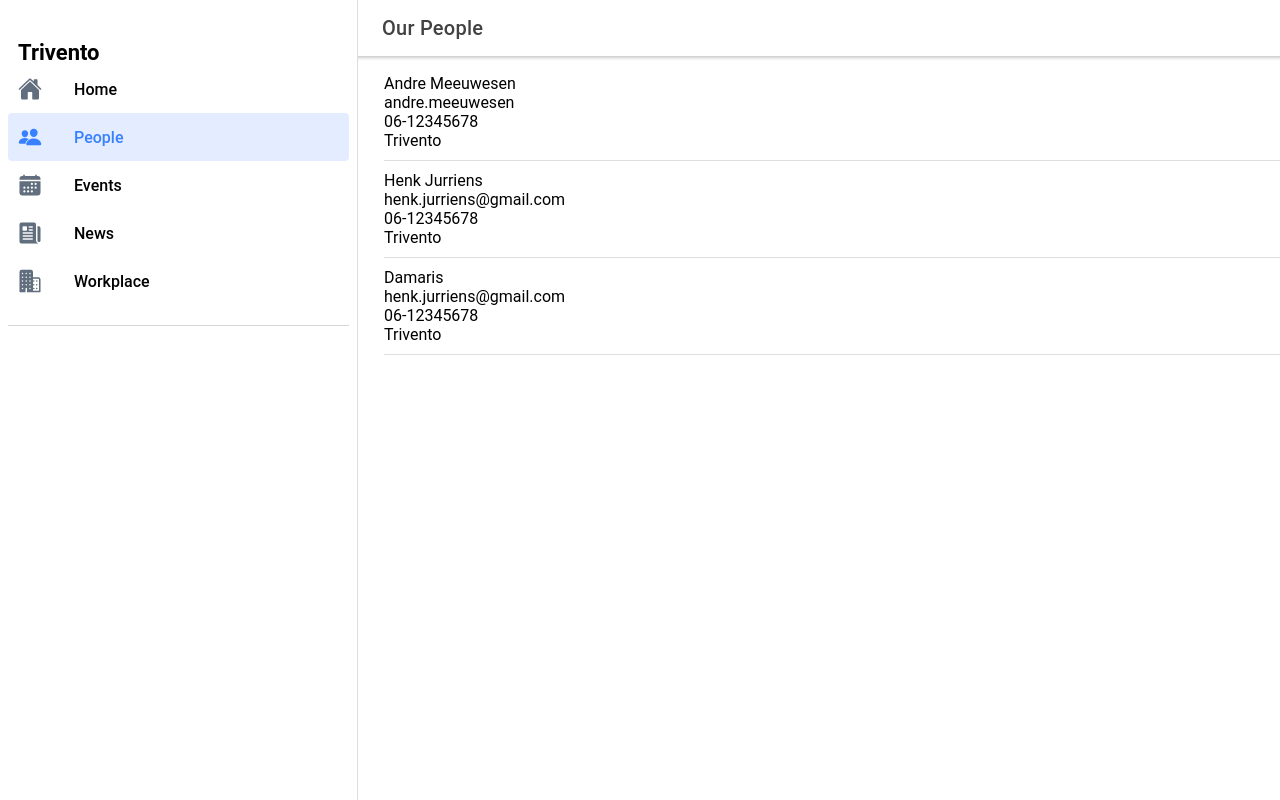
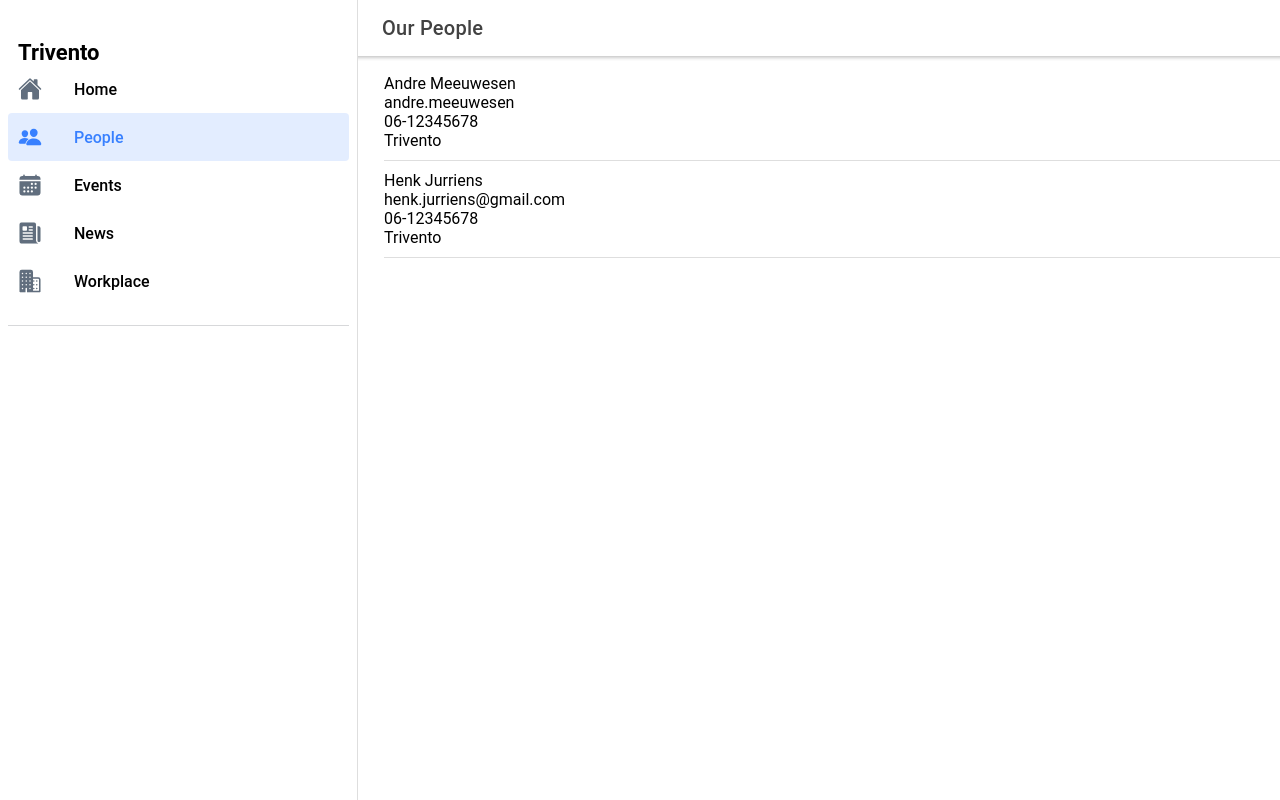
Before and after one commit to dayclocks/appflow-demo, a React (Create React App) app: page /page/People in a window 1280 px wide. Built offline with nearby package versions, Linux system fonts and the light colour scheme.

Commit message:
Update PeoplePage.tsx

```diff
--- a/src/pages/PeoplePage.tsx
+++ b/src/pages/PeoplePage.tsx
@@ -29,12 +29,6 @@ const Page: React.FC = () => {
     },
     {
       name: "Henk Jurriens",
-      email: "henk.jurriens@gmail.com",
-      phone: "06-12345678",
-      work: "Trivento",
-    },
-    {
-      name: "Damaris",
       email: "henk.jurriens@gmail.com",
       phone: "06-12345678",
       work: "Trivento",
```
